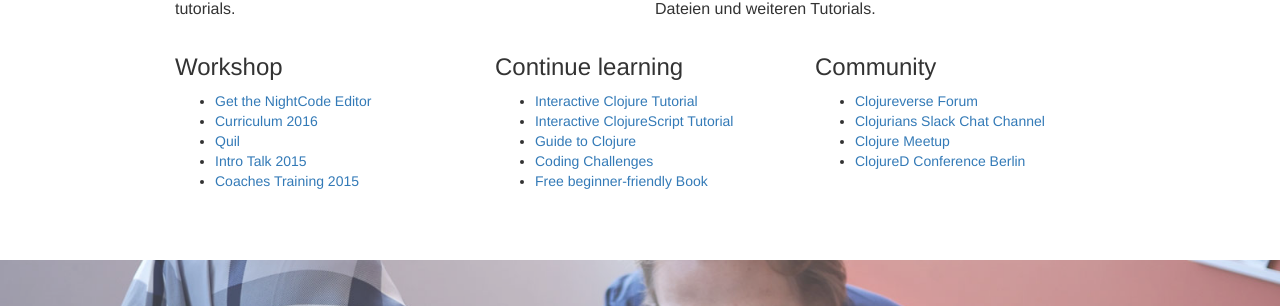
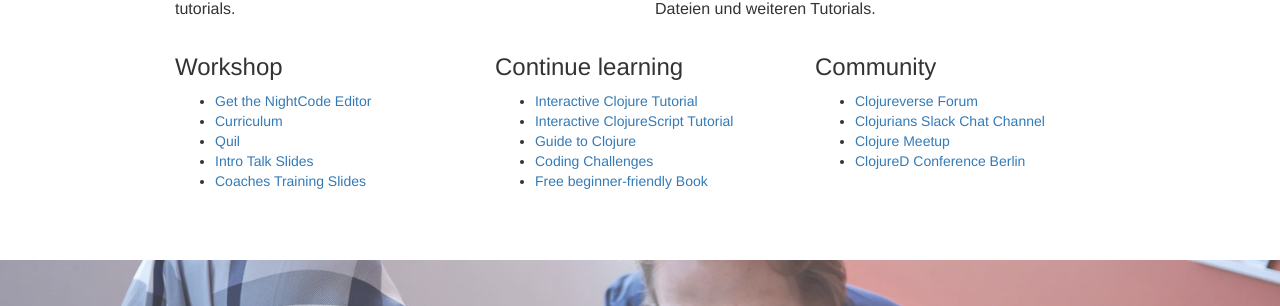
Before and after one commit to clojurebridge-berlin/clojurebridge-berlin.github.io, a Jekyll site: the page built from index.html, in a window 1280 px wide and 900 px high, scrolled down 2236 px. Shown: the part 147-453 px from the top of the window. Built offline with Jekyll 4.4.1, drawn with Linux system fonts in a browser that asks for light colours.

Commit message:
Remove year numbers from links to slides

```diff
--- a/index.html
+++ b/index.html
@@ -136,16 +136,16 @@ title: Clojure Programming Workshops
               <a href="https://sekao.net/nightcode/">Get the NightCode Editor</a>
             </li>
             <li>
-              <a href="https://clojurebridge-berlin.github.io/curriculum/">Curriculum 2016</a>
+              <a href="https://clojurebridge-berlin.github.io/curriculum/">Curriculum</a>
             </li>
             <li>
               <a href="https://github.com/quil/quil">Quil</a>
             </li>
             <li>
-              <a href="https://clojurebridge-berlin.github.io/ClojureBridgeBerlin_Intro_Talk.pdf">Intro Talk 2015</a>
+              <a href="https://clojurebridge-berlin.github.io/ClojureBridgeBerlin_Intro_Talk.pdf">Intro Talk Slides</a>
             </li>
             <li>
-              <a href="https://clojurebridge-berlin.github.io/coaches_training.deck.html">Coaches Training 2015</a>
+              <a href="https://clojurebridge-berlin.github.io/coaches_training.deck.html">Coaches Training Slides</a>
             </li>
           </ul>
         </div>
```
